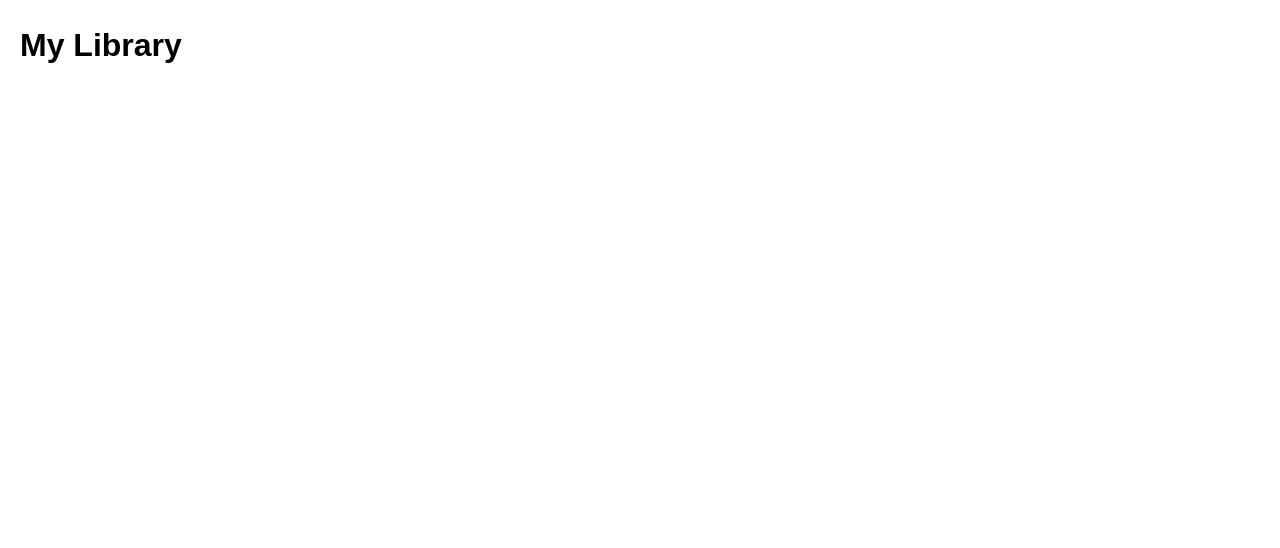
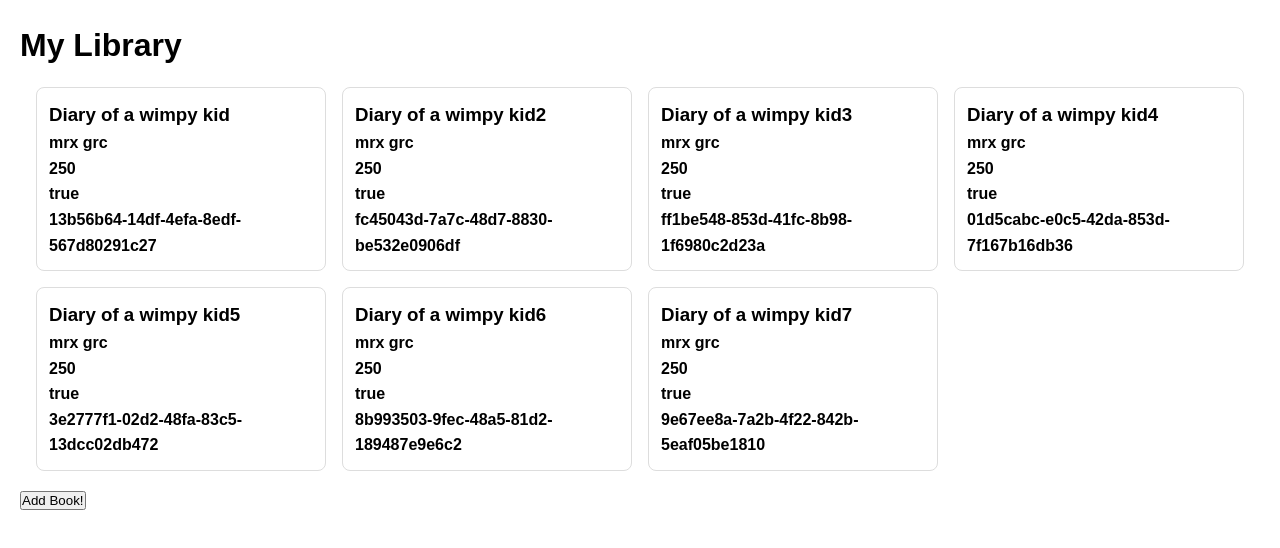
Before and after one commit to merxgrc/Odin-Library, a plain HTML site: page index.html in a window 1280 px wide. Drawn offline with Linux system fonts and the light colour scheme.

Commit message:
finished mvp

```diff
--- a/index.html
+++ b/index.html
@@ -8,6 +8,25 @@
 </head>
 <body>
     <h1>My Library</h1>
+    <div id="library"></div>
+    <button id="newBookBtn">Add Book!</button>
+    <dialog id="bookInputForm">
+        <p>Greetings!</p>
+        <form id="newBookForm" method="dialog">
+
+            <label>Title</label>
+            <input name="title" type="text"/>
+            <label>Author</label>
+            <input name="author" type="text"/>
+            <label>Pages</label>
+            <input name="pages" type="number"/>
+            <label>Read</label>
+            <input name="read" type="text"/>
+
+            <button type="submit">Submit</button>
+
+        </form>
+    </dialog>
 
     <script src="script.js"></script>
 </body>
--- a/script.js
+++ b/script.js
@@ -1,3 +1,92 @@
 // Library application
 
 console.log('Library app loaded');
+
+const myLibrary = [];
+
+// This is a constructor: normal function capital letter
+function Book(title, author, pages, read, uuid) {
+  // the constructor...
+  this.title = title;
+  this.author = author;
+  this.pages = pages;
+  this.read = read;
+  this.uuid = crypto.randomUUID();
+}
+
+// function to create and add books to the array
+function addBookToLibrary(title, author, pages, read) {
+  // take params, create a book then store it in the array
+  const book = new Book(title, author, pages, read);
+  myLibrary.push(book);
+}
+
+// function to display books
+// document. give you access to the dom
+// .getElementById, .createElement, etc
+function displayBooks() {
+    const library = document.getElementById("library");
+    library.innerHTML = "";
+
+    // loop through each book, create div,
+    myLibrary.forEach(book => {
+        const cards = document.createElement("li");
+        library.appendChild(cards);
+
+        const title = document.createElement("h3");
+        title.textContent =  `${book.title}`;
+        //.textContent sets text inside a node
+
+        const author = document.createElement("h4");
+        author.textContent = book.author;
+
+        const pages = document.createElement("h4");
+        pages.textContent = book.pages;
+
+        const read = document.createElement("h4");
+        read.textContent = book.read;
+
+        const uuid = document.createElement("h4");
+        uuid.textContent = book.uuid;
+        cards.appendChild(title);
+        cards.appendChild(author);
+        cards.appendChild(pages);
+        cards.appendChild(read);
+        cards.appendChild(uuid);
+
+
+
+    });
+}
+
+
+const dialog = document.getElementById("bookInputForm");
+const form = document.getElementById("newBookForm");
+
+document.getElementById("newBookBtn")
+  .addEventListener("click", () => {
+    dialog.showModal();
+  })
+
+document.addEventListener("submit", (event) => {
+    event.preventDefault(); // stop page refresh
+
+    const title = form.elements["title"].value;
+    const author = form.elements["author"].value;
+    const pages = form.elements["pages"].value;
+    const read = form.elements["read"].value;
+
+    addBookToLibrary(title, author, pages, read);
+    displayBooks();
+    dialog.close();
+    form.reset();
+  })
+
+addBookToLibrary("Diary of a wimpy kid", "mrx grc", 250, true)
+addBookToLibrary("Diary of a wimpy kid2", "mrx grc", 250, true)
+addBookToLibrary("Diary of a wimpy kid3", "mrx grc", 250, true)
+addBookToLibrary("Diary of a wimpy kid4", "mrx grc", 250, true)
+addBookToLibrary("Diary of a wimpy kid5", "mrx grc", 250, true)
+addBookToLibrary("Diary of a wimpy kid6", "mrx grc", 250, true)
+addBookToLibrary("Diary of a wimpy kid7", "mrx grc", 250, true)
+displayBooks();
--- a/styles.css
+++ b/styles.css
@@ -9,3 +9,24 @@
     line-height: 1.6;
     padding: 20px;
 }
+
+#library {
+    display: grid;
+    grid-template-columns: repeat(auto-fill, minmax(250px, 1fr));
+    gap: 16px;
+    padding: 16px;
+}
+
+#library li {
+    list-style: none;
+    background: white;
+    border: 1px solid #ddd;
+    border-radius: 8px;
+    padding: 12px;
+    min-height: 180px;
+}
+
+#bookInputForm {
+    min-height: 100px;
+
+}
```
